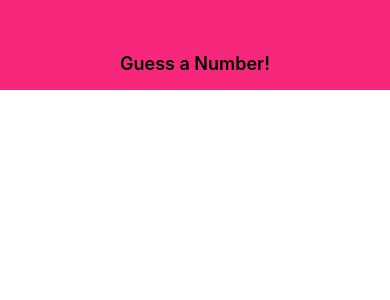
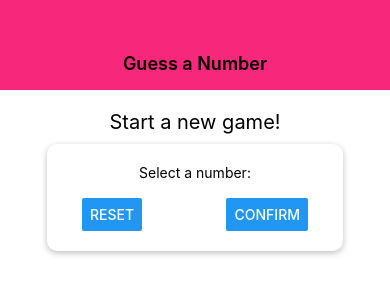
Before and after one commit to denislgx/Guess-A-Number-React-Native, a React Native app: screen / in a window 390 px wide. Shown: the top 300 px of the page. Built offline with nearby package versions, Linux system fonts and the light colour scheme.

Commit message:
StartGame Screen & Card Component

```diff
--- a/App.js
+++ b/App.js
@@ -2,11 +2,13 @@
 import { StyleSheet, Text, View } from 'react-native';
 
 import Header from './components/Header';
+import Screen from './screens/StartGameScreen';
 
 export default function App() {
   return (
     <View style={styles.screen}>
-      <Header title="Guess a Number!" />
+      <Header title="Guess a Number" />
+      <Screen />
     </View>
   );
 }
--- /dev/null
+++ b/components/Card.js
@@ -0,0 +1,24 @@
+import React from 'react';
+import { View, StyleSheet } from 'react-native';
+
+const Card = ({ children, style }) => {
+  return <View style={{ ...styles.card, ...style }}>{children}</View>;
+};
+
+const styles = StyleSheet.create({
+  card: {
+    shadowColor: 'black',
+    shadowOffset: {
+      width: 0,
+      height: 2,
+    },
+    shadowRadius: 6,
+    shadowOpacity: 0.26,
+    elevation: 5,
+    backgroundColor: 'white',
+    padding: 20,
+    borderRadius: 10,
+  },
+});
+
+export default Card;
--- a/components/Header.js
+++ b/components/Header.js
@@ -8,8 +8,6 @@
     </View>
   );
 };
-
-export default Header;
 
 const styles = StyleSheet.create({
   header: {
@@ -26,3 +24,5 @@
     fontWeight: '600',
   },
 });
+
+export default Header;
--- /dev/null
+++ b/screens/StartGameScreen.js
@@ -0,0 +1,46 @@
+import React from 'react';
+import { View, Text, StyleSheet, TextInput, Button } from 'react-native';
+
+import Card from '../components/Card';
+
+const StartGameScreen = () => {
+  return (
+    <View style={styles.screen}>
+      <Text style={styles.title}>Start a new game!</Text>
+      <Card style={styles.inputContainer}>
+        <Text>Select a number:</Text>
+        <TextInput />
+        <View style={styles.buttonContainer}>
+          <Button title="Reset" onPress={() => ({})}></Button>
+          <Button title="Confirm" onPress={() => ({})}></Button>
+        </View>
+      </Card>
+    </View>
+  );
+};
+
+const styles = StyleSheet.create({
+  screen: {
+    flex: 1,
+    padding: 10,
+    alignItems: 'center',
+    justifyContent: 'flex-start',
+  },
+  title: {
+    fontSize: 20,
+    marginVertical: 10,
+  },
+  inputContainer: {
+    width: 300,
+    maxWidth: '80%',
+    alignItems: 'center',
+  },
+  buttonContainer: {
+    flexDirection: 'row',
+    width: '100%',
+    justifyContent: 'space-between',
+    paddingHorizontal: 15,
+  },
+});
+
+export default StartGameScreen;
```
